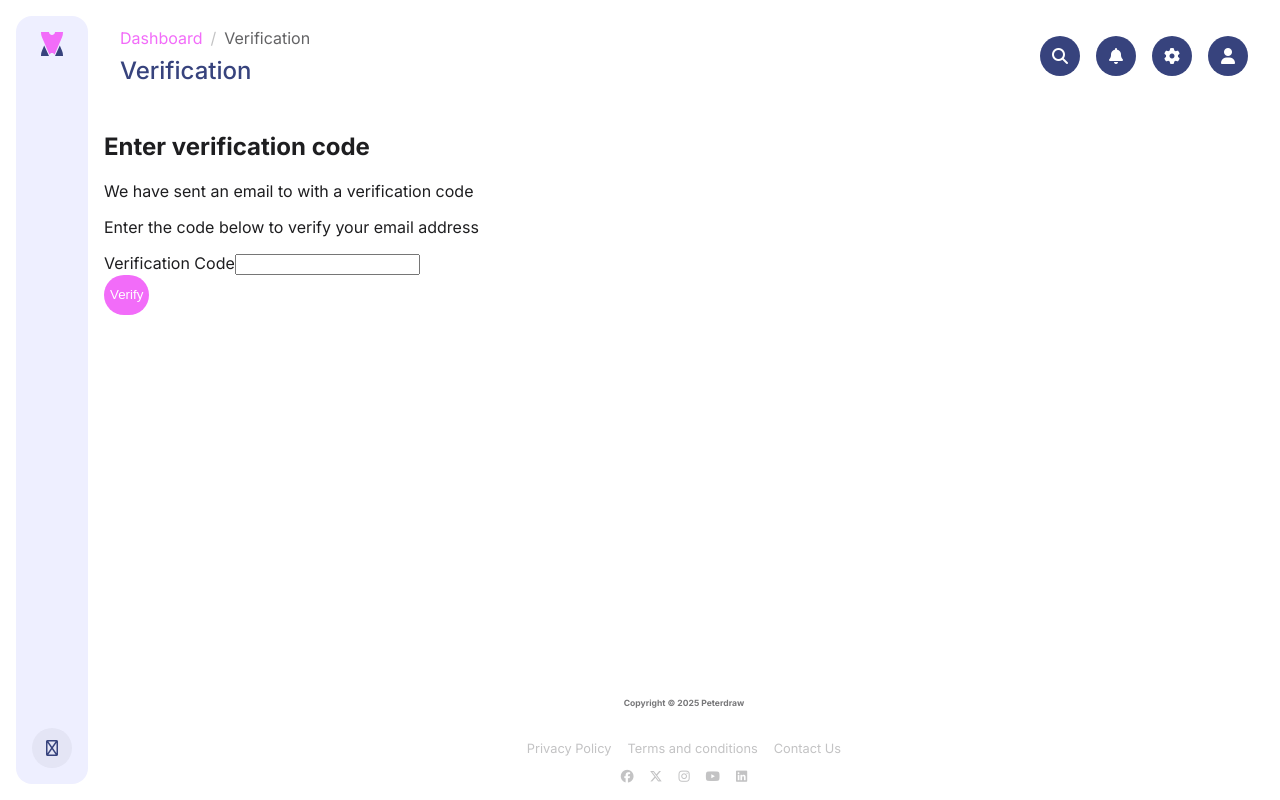
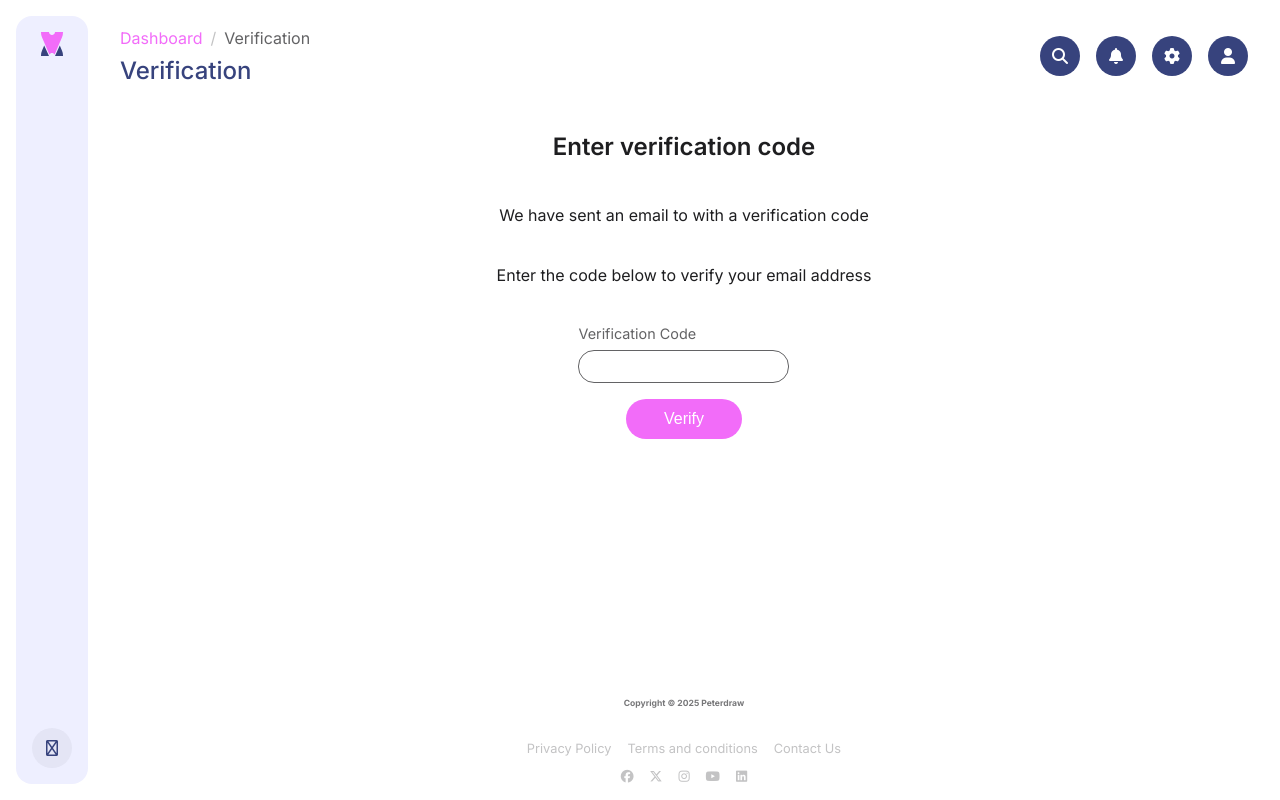
Before and after one commit to HarryHolmes-Ventixe/Frontend, a React (Vite) app: page /verification in a window 1280 px wide. Built offline with nearby package versions, Linux system fonts and the light colour scheme; some icons are missing.

Commit message:
Verification page styling

```diff
--- a/src/assets/CSS/main.css
+++ b/src/assets/CSS/main.css
@@ -1122,3 +1122,45 @@ nav .nav-container .signout-container .signout-desktop {
     background-color: var(--cool-grey-20);
   }
 }
+
+#verification {
+  display: flex;
+  flex-direction: column;
+  align-items: center;
+  justify-content: center;
+}
+#verification .verification-container {
+  display: flex;
+  flex-direction: column;
+  align-items: center;
+  justify-content: center;
+  gap: 0.5rem;
+}
+#verification .verification-container h2 {
+  font-weight: 600;
+}
+#verification .verification-container .p-bottom {
+  margin-bottom: 2rem;
+}
+#verification .verification-container .verification-form {
+  display: flex;
+  flex-direction: column;
+  align-items: center;
+  justify-content: center;
+}
+#verification .verification-container .verification-form .form-group {
+  display: flex;
+  flex-direction: column;
+  justify-content: center;
+  gap: 0.5rem;
+}
+#verification .verification-container .verification-form .form-group label {
+  font-size: 0.9rem;
+  color: var(--grey-80);
+}
+#verification .verification-container .verification-form .form-group input {
+  padding: 0.5rem 1rem;
+  border: solid 1px var(--grey-80);
+  border-radius: 1rem;
+  margin-bottom: 1rem;
+}
--- a/src/assets/CSS/scss/sections/_sections.scss
+++ b/src/assets/CSS/scss/sections/_sections.scss
@@ -7,3 +7,4 @@
 @import "./header";
 @import "./main";
 @import "./nav";
+@import "./verification";
--- /dev/null
+++ b/src/assets/CSS/scss/sections/_verification.scss
@@ -0,0 +1,48 @@
+#verification{
+  display: flex;
+  flex-direction: column;
+  align-items: center;
+  justify-content: center;
+
+  .verification-container{
+    display: flex;
+    flex-direction: column;
+    align-items: center;
+    justify-content: center;
+    gap: .5rem;
+
+    h2{
+      font-weight: 600;
+    }
+
+    .p-bottom{
+      margin-bottom: 2rem;
+    }
+
+    .verification-form{
+      display: flex;
+      flex-direction: column;
+      align-items: center;
+      justify-content: center;
+
+      .form-group{
+        display: flex;
+        flex-direction: column;
+        justify-content: center;
+        gap: .5rem;
+
+        label{
+          font-size: 0.9rem;
+          color: var(--grey-80);
+        }
+
+        input{
+          padding: .5rem 1rem;
+          border: solid 1px var(--grey-80);
+          border-radius: 1rem;
+          margin-bottom: 1rem;
+        }
+      }
+    }
+  }
+}
--- a/src/assets/pages/VerificationPage.jsx
+++ b/src/assets/pages/VerificationPage.jsx
@@ -33,17 +33,19 @@ const VerificationPage = () => {
   }
 
   return (
-    <div>
+    <div id="verification">
+      <div className='verification-container'>
         <h2>Enter verification code</h2>
         <p>We have sent an email to {email} with a verification code</p>
-      <p>Enter the code below to verify your email address</p>
-      <form onSubmit={postVerification}>
+        <p className='p-bottom'>Enter the code below to verify your email address</p>
+        <form onSubmit={postVerification} className='verification-form'>
           <div className="form-group">
             <label htmlFor="verification-code">Verification Code</label>
             <input type="text" id="verification-code" name="verification-code" value={code} onChange={e => setCode(e.target.value)} required />
           </div>
-        <button type="submit" className="btn btn--primary">Verify</button>
+          <button type="submit" className="btn btn--large-lr btn--primary">Verify</button>
         </form>
+      </div>
     </div>
   )
 }
```
Lines whose indentation alone changed are shown as unchanged.
